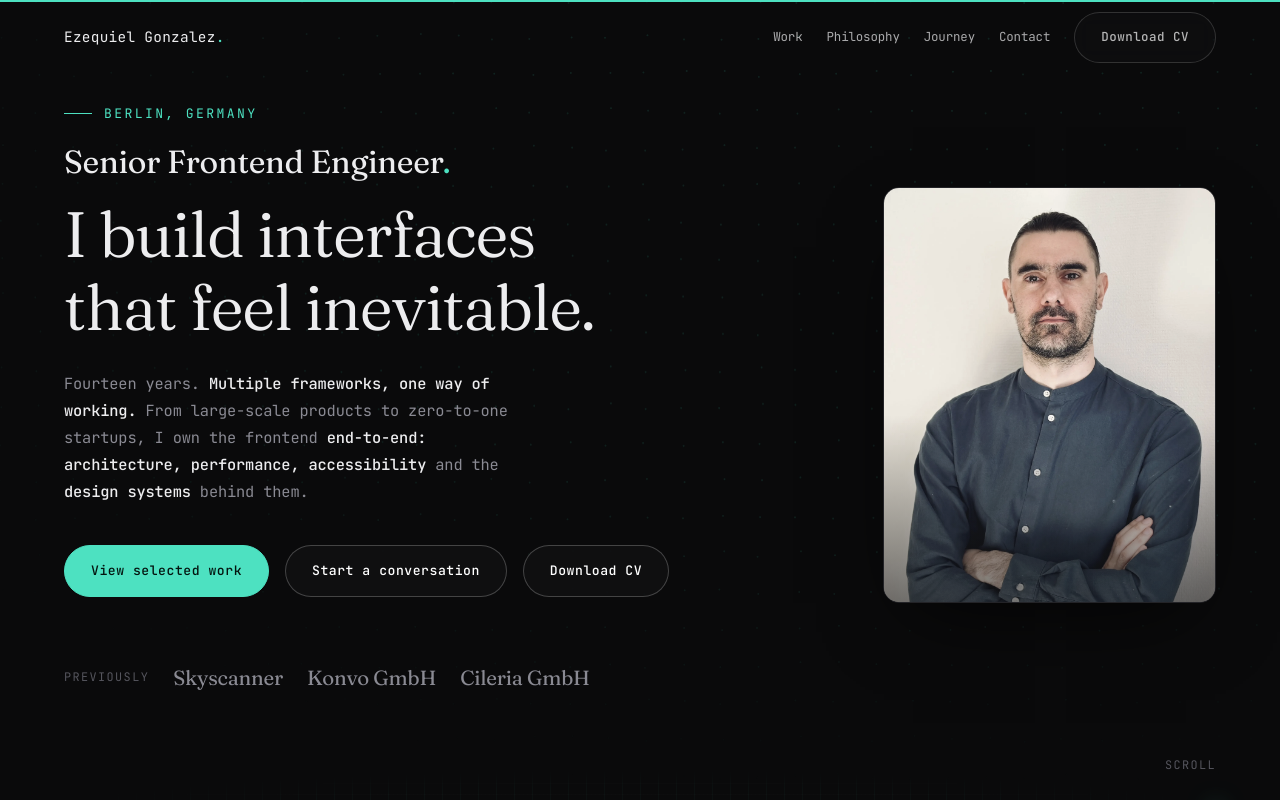
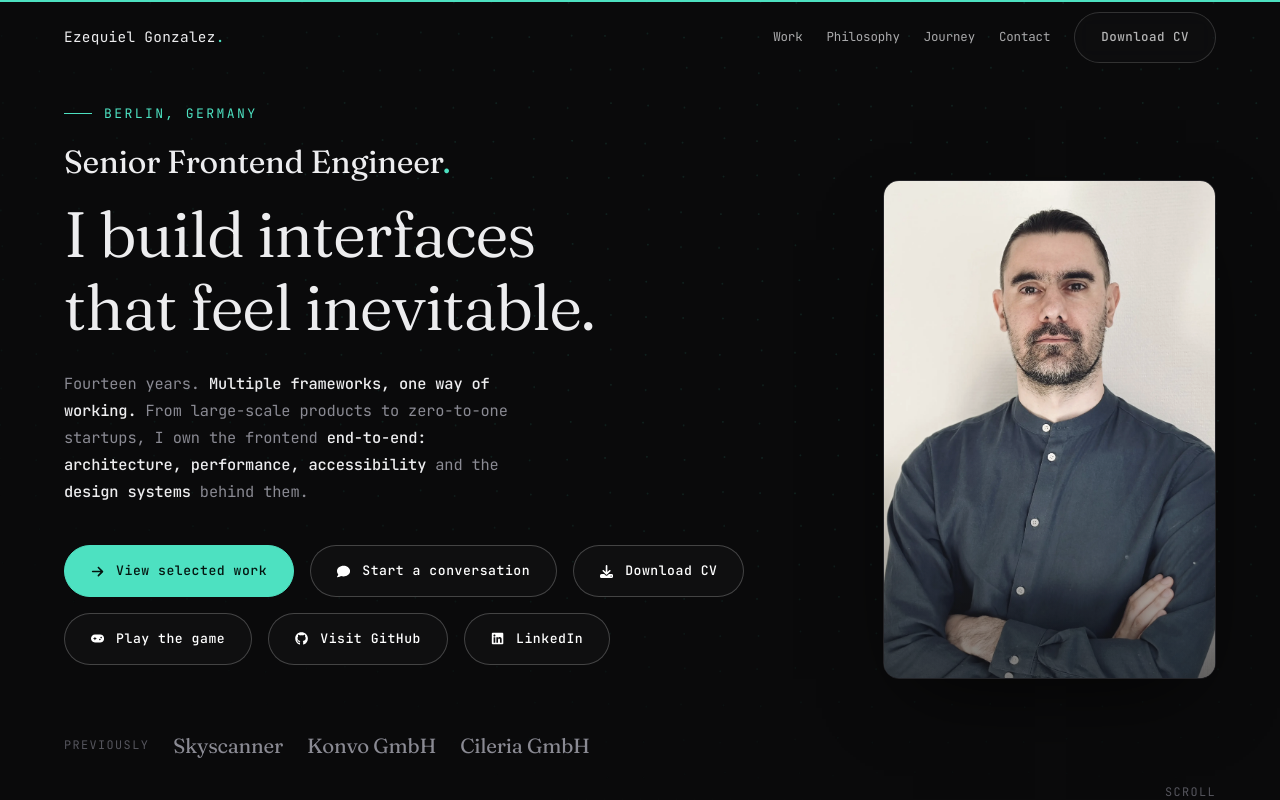
Before and after one commit to Pilag6/pila.dev, a React (Vite) app: page / in a window 1280 px wide. Shown: the top 800 px of the page. Built offline with nearby package versions, Linux system fonts and the light colour scheme.

Commit message:
feat: Update SignalShowcase with new social media buttons and enhance button styling; adjust aspect ratio in CSS for better layout

```diff
--- a/src/redesign/SignalShowcase.jsx
+++ b/src/redesign/SignalShowcase.jsx
@@ -1,6 +1,8 @@
 import { Fragment, useEffect, useRef, useState } from "react";
 import { motion, useInView, useReducedMotion, useScroll, useTransform } from "framer-motion";
 import { Link } from "react-router-dom";
+import { FaArrowRight, FaGithub, FaDownload, FaGamepad, FaComment } from "react-icons/fa6";
+import { FaLinkedin } from "react-icons/fa";
 import "./signal.css";
 import useLenis from "./useLenis.js";
 import { work } from "./caseData.js";
@@ -423,6 +425,7 @@ export default function SignalShowcase() {
                             <Reveal delay={0.6} trigger="mount">
                                 <Magnetic>
                                     <a href="#work" className="sg-btn sg-btn--solid" data-cursor="view">
+                                        <FaArrowRight className="sg-btn__icon" aria-hidden="true" />
                                         View selected work
                                     </a>
                                 </Magnetic>
@@ -430,6 +433,7 @@ export default function SignalShowcase() {
                             <Reveal delay={0.66} trigger="mount">
                                 <Magnetic>
                                     <a href="#contact" className="sg-btn" data-cursor="view">
+                                        <FaComment className="sg-btn__icon" aria-hidden="true" />
                                         Start a conversation
                                     </a>
                                 </Magnetic>
@@ -437,14 +441,39 @@ export default function SignalShowcase() {
                             <Reveal delay={0.72} trigger="mount">
                                 <Magnetic>
                                     <a href={cvFile} download className="sg-btn" data-cursor="view">
+                                        <FaDownload className="sg-btn__icon" aria-hidden="true" />
                                         Download CV
+                                    </a>
+                                </Magnetic>
+                            </Reveal>
+                            <Reveal delay={0.78} trigger="mount">
+                                <Magnetic>
+                                    <Link to="/game" className="sg-btn" data-cursor="view">
+                                        <FaGamepad className="sg-btn__icon" aria-hidden="true" />
+                                        Play the game
+                                    </Link>
+                                </Magnetic>
+                            </Reveal>
+                            <Reveal delay={0.84} trigger="mount">
+                                <Magnetic>
+                                    <a href={profile.github} target="_blank" rel="noreferrer" className="sg-btn" data-cursor="view">
+                                        <FaGithub className="sg-btn__icon" aria-hidden="true" />
+                                        Visit GitHub
+                                    </a>
+                                </Magnetic>
+                            </Reveal>
+                            <Reveal delay={0.9} trigger="mount">
+                                <Magnetic>
+                                    <a href={profile.linkedin} target="_blank" rel="noreferrer" className="sg-btn" data-cursor="view">
+                                        <FaLinkedin className="sg-btn__icon" aria-hidden="true" />
+                                        LinkedIn
                                     </a>
                                 </Magnetic>
                             </Reveal>
                         </div>
 
                         {/* "previously at" wordmark strip */}
-                        <Reveal delay={0.8} trigger="mount">
+                        <Reveal delay={0.96} trigger="mount">
                             <div className="sg-hero__prev">
                                 <span className="sg-mono-label">Previously</span>
                                 <div className="sg-hero__prevList">
--- a/src/redesign/signal.css
+++ b/src/redesign/signal.css
@@ -456,6 +456,10 @@
 .sg-btn--solid::after {
     background: #ffffff;
 }
+.sg-btn__icon {
+    font-size: 1em;
+    flex-shrink: 0;
+}
 
 /* ---------- hero ---------- */
 .sg-hero {
@@ -517,7 +521,7 @@
     border-radius: 16px;
     overflow: hidden;
     border: 1px solid var(--sg-line);
-    aspect-ratio: 4 / 5;
+    aspect-ratio: 4 / 6;
     box-shadow: 0 30px 80px -30px rgba(0, 0, 0, 0.8);
 }
 .sg-hero__portrait img {
```
Also changed, not shown: 1 other file (tests, documents, lock files or other folders).
